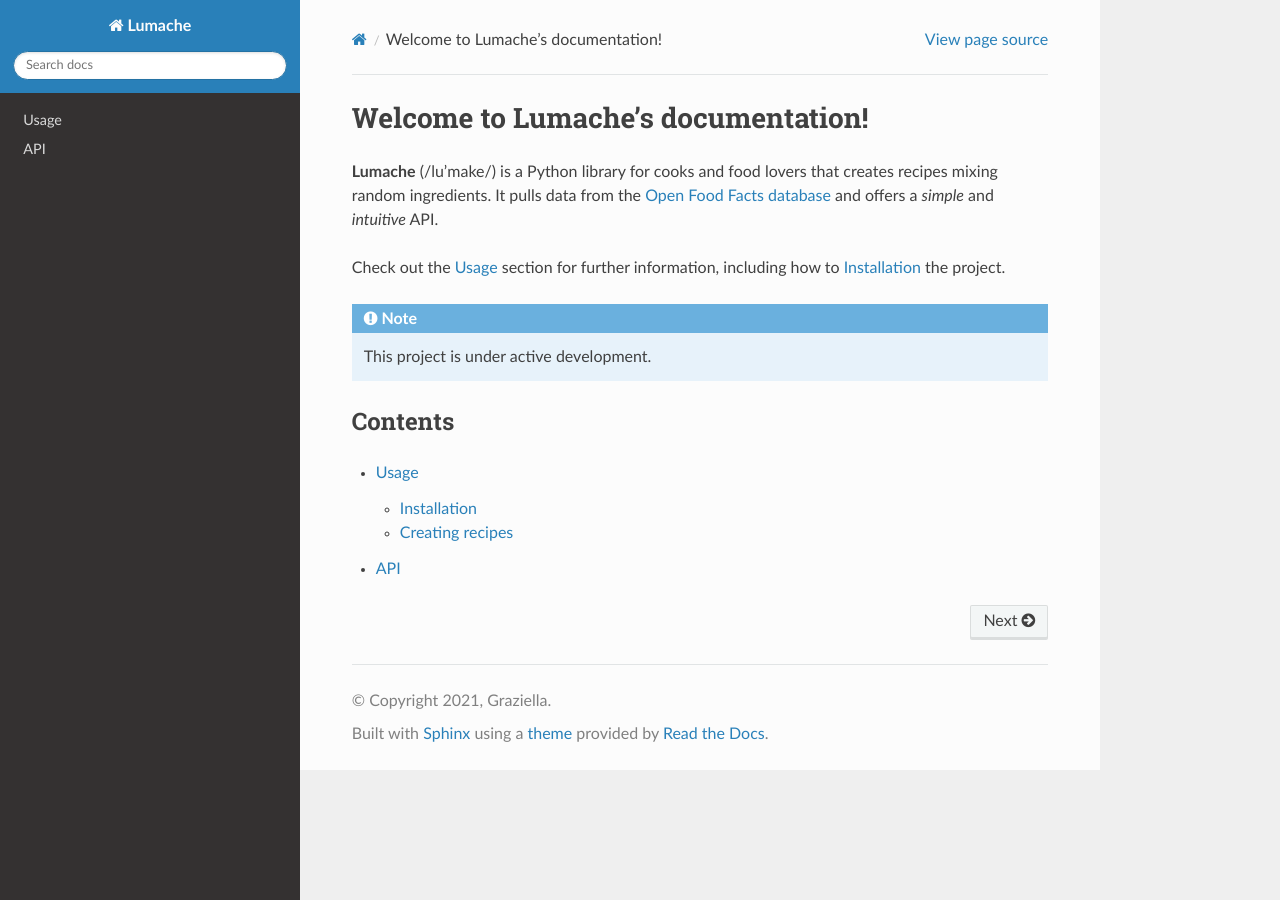
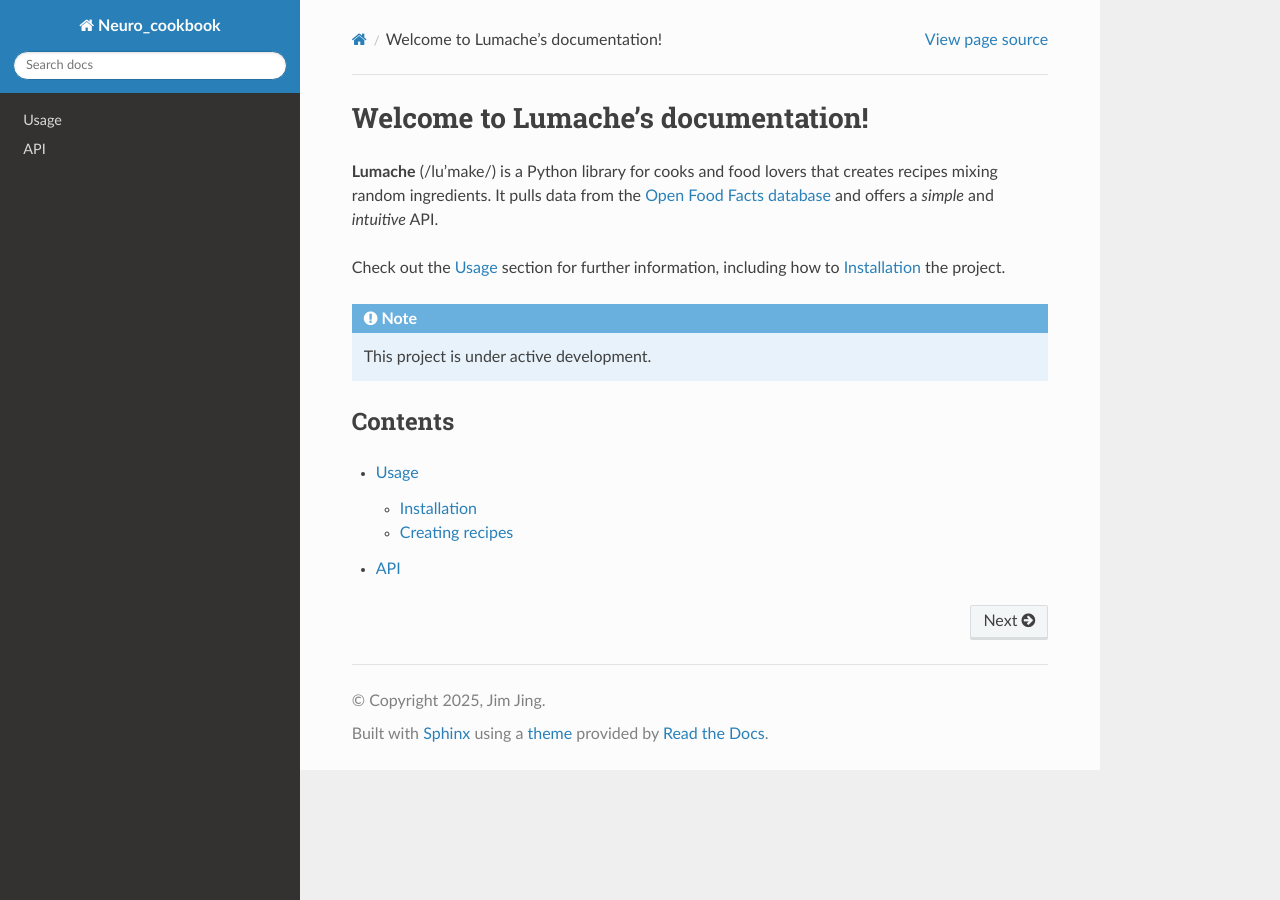
Before and after one commit to JunlinJing/Neuro_cookbook, a Sphinx documentation site: the page built from docs/source/index.rst, in a window 1280 px wide. Built offline with Sphinx 7.4.7 and the Read the Docs theme 3.1.0, drawn with Linux system fonts in a browser that asks for light colours.

Commit message:
Update conf.py

```diff
--- a/docs/source/conf.py
+++ b/docs/source/conf.py
@@ -2,9 +2,9 @@
 
 # -- Project information
 
-project = 'Lumache'
-copyright = '2021, Graziella'
-author = 'Graziella'
+project = 'Neuro_cookbook'
+copyright = '2025, Jim Jing'
+author = 'Jim Jing'
 
 release = '0.1'
 version = '0.1.0'
```
